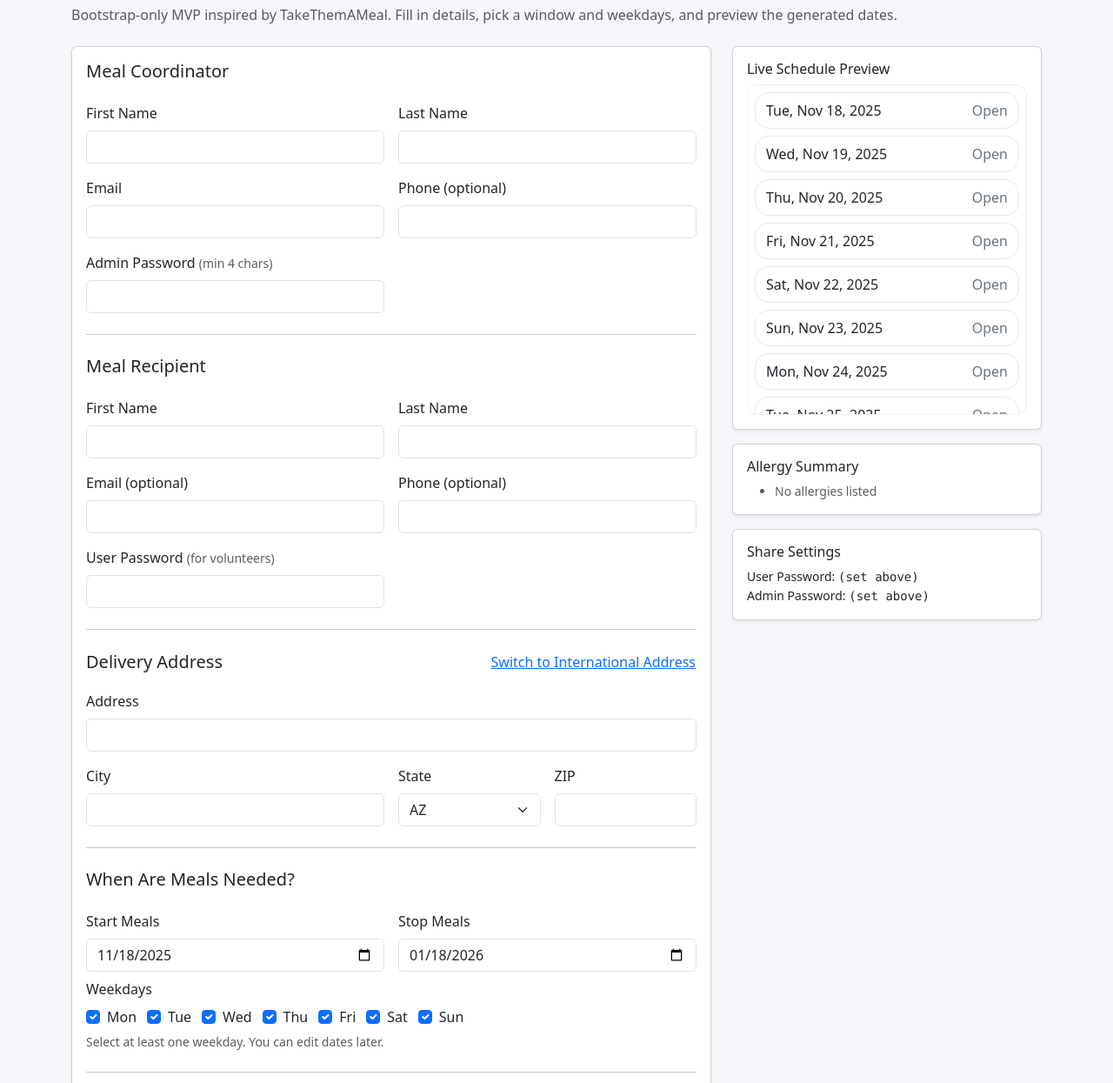
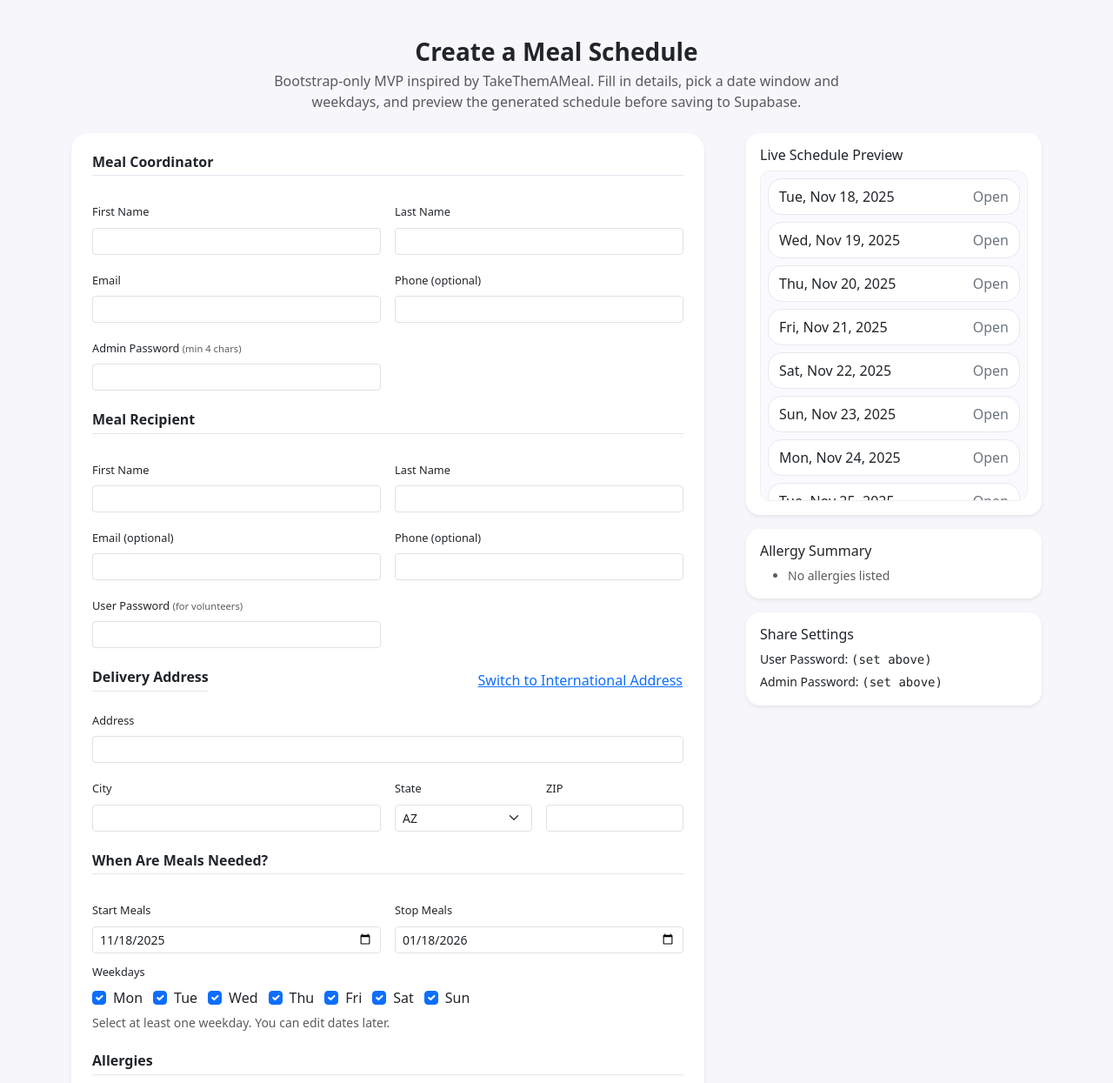
Before and after one commit to KirimAkira/PotluckManager, a plain HTML site: page index.html in a window 1280 px wide. Shown: the part 61-1306 px from the top of the page at 87% size. Drawn offline with nearby package versions, Linux system fonts and the light colour scheme.

Commit message:
index.html

```diff
--- a/index.html
+++ b/index.html
@@ -14,6 +14,13 @@
     <style>
       body {
         background: #f7f7fb;
+      }
+      .navbar-brand {
+        font-weight: 700;
+      }
+      .page-subtitle {
+        max-width: 720px;
+        margin: 0 auto;
       }
       .sticky-preview {
         position: sticky;
@@ -35,45 +42,81 @@
         font-family: ui-monospace, SFMono-Regular, Menlo, Monaco, Consolas,
           "Liberation Mono", "Courier New", monospace;
       }
+      .section-title {
+        font-size: 1rem;
+        font-weight: 600;
+        border-bottom: 1px solid #e5e5f0;
+        padding-bottom: 0.35rem;
+        margin-bottom: 0.75rem;
+      }
+      .card-main {
+        border-radius: 1.25rem;
+        border: 0;
+      }
+      .card-side {
+        border-radius: 1rem;
+        border: 0;
+      }
+      .form-label {
+        font-size: 0.8rem;
+        font-weight: 500;
+      }
     </style>
   </head>
   <body>
-    <div class="container py-4">
-      <div class="mb-4">
-        <h1 class="h3 fw-semibold">Create a Meal Schedule</h1>
-        <p class="text-muted mb-0">
+    <!-- 상단 네비게이션 / 헤더 -->
+    <nav class="navbar navbar-expand-lg navbar-light bg-white shadow-sm">
+      <div class="container">
+        <a class="navbar-brand" href="#">
+          PotluckManager
+        </a>
+        <span class="navbar-text text-muted small">
+          Simple community meal scheduling (Bootstrap + Supabase)
+        </span>
+      </div>
+    </nav>
+
+    <div class="container py-4 py-md-5">
+      <!-- 페이지 타이틀 -->
+      <div class="mb-4 text-center">
+        <h1 class="h3 fw-semibold mb-1">Create a Meal Schedule</h1>
+        <p class="text-muted mb-0 page-subtitle">
           Bootstrap-only MVP inspired by TakeThemAMeal. Fill in details, pick a
-          window and weekdays, and preview the generated dates.
+          date window and weekdays, and preview the generated schedule before
+          saving to Supabase.
         </p>
       </div>
 
-      <form id="setupForm" class="row g-4">
+      <form id="setupForm" class="row g-4 g-lg-5">
         <!-- Left: form -->
         <div class="col-lg-8">
-          <div class="card shadow-sm">
-            <div class="card-body">
-              <h2 class="h5">Meal Coordinator</h2>
+          <div class="card shadow-sm card-main">
+            <div class="card-body p-4 p-md-4">
+
+              <!-- Meal Coordinator -->
+              <div class="mb-4">
+                <h2 class="section-title">Meal Coordinator</h2>
                 <div class="row g-3 mt-1">
                   <div class="col-sm-6">
                     <label class="form-label">First Name</label>
-                  <input class="form-control" id="coordFirst" required />
+                    <input class="form-control form-control-sm" id="coordFirst" required />
                   </div>
                   <div class="col-sm-6">
                     <label class="form-label">Last Name</label>
-                  <input class="form-control" id="coordLast" required />
+                    <input class="form-control form-control-sm" id="coordLast" required />
                   </div>
                   <div class="col-sm-6">
                     <label class="form-label">Email</label>
                     <input
                       type="email"
-                    class="form-control"
+                      class="form-control form-control-sm"
                       id="coordEmail"
                       required
                     />
                   </div>
                   <div class="col-sm-6">
                     <label class="form-label">Phone (optional)</label>
-                  <input class="form-control" id="coordPhone" />
+                    <input class="form-control form-control-sm" id="coordPhone" />
                   </div>
                   <div class="col-sm-6">
                     <label class="form-label"
@@ -82,33 +125,34 @@
                     >
                     <input
                       type="password"
-                    class="form-control"
+                      class="form-control form-control-sm"
                       id="adminPw"
                       minlength="4"
                       required
                     />
                   </div>
                 </div>
+              </div>
 
-              <hr class="my-4" />
-
-              <h2 class="h5">Meal Recipient</h2>
+              <!-- Recipient -->
+              <div class="mb-4">
+                <h2 class="section-title">Meal Recipient</h2>
                 <div class="row g-3 mt-1">
                   <div class="col-sm-6">
                     <label class="form-label">First Name</label>
-                  <input class="form-control" id="recFirst" required />
+                    <input class="form-control form-control-sm" id="recFirst" required />
                   </div>
                   <div class="col-sm-6">
                     <label class="form-label">Last Name</label>
-                  <input class="form-control" id="recLast" required />
+                    <input class="form-control form-control-sm" id="recLast" required />
                   </div>
                   <div class="col-sm-6">
                     <label class="form-label">Email (optional)</label>
-                  <input type="email" class="form-control" id="recEmail" />
+                    <input type="email" class="form-control form-control-sm" id="recEmail" />
                   </div>
                   <div class="col-sm-6">
                     <label class="form-label">Phone (optional)</label>
-                  <input class="form-control" id="recPhone" />
+                    <input class="form-control form-control-sm" id="recPhone" />
                   </div>
                   <div class="col-sm-6">
                     <label class="form-label"
@@ -117,52 +161,54 @@
                         >(for volunteers)</span
                       ></label
                     >
-                  <input class="form-control" id="userPw" required />
+                    <input class="form-control form-control-sm" id="userPw" required />
+                  </div>
                 </div>
               </div>
 
-              <hr class="my-4" />
-
+              <!-- Address -->
+              <div class="mb-4">
                 <div class="d-flex justify-content-between align-items-center">
-                <h2 class="h5 mb-0">Delivery Address</h2>
-                <button class="btn btn-link p-0" type="button" id="toggleIntl">
+                  <h2 class="section-title mb-0">Delivery Address</h2>
+                  <button class="btn btn-link p-0 small" type="button" id="toggleIntl">
                     Switch to International Address
                   </button>
                 </div>
                 <div id="usAddress" class="row g-3 mt-1">
                   <div class="col-12">
                     <label class="form-label">Address</label>
-                  <input class="form-control" id="addr1" />
+                    <input class="form-control form-control-sm" id="addr1" />
                   </div>
                   <div class="col-sm-6">
                     <label class="form-label">City</label>
-                  <input class="form-control" id="city" />
+                    <input class="form-control form-control-sm" id="city" />
                   </div>
                   <div class="col-sm-3">
                     <label class="form-label">State</label>
-                  <select class="form-select" id="state"></select>
+                    <select class="form-select form-select-sm" id="state"></select>
                   </div>
                   <div class="col-sm-3">
                     <label class="form-label">ZIP</label>
-                  <input class="form-control" id="zip" />
+                    <input class="form-control form-control-sm" id="zip" />
                   </div>
                 </div>
                 <div id="intlAddress" class="mt-2 d-none">
                   <label class="form-label">International Address</label>
-                <textarea class="form-control" id="intl" rows="3"></textarea>
+                  <textarea class="form-control form-control-sm" id="intl" rows="3"></textarea>
+                </div>
               </div>
 
-              <hr class="my-4" />
-
-              <h2 class="h5">When Are Meals Needed?</h2>
+              <!-- Date window -->
+              <div class="mb-4">
+                <h2 class="section-title">When Are Meals Needed?</h2>
                 <div class="row g-3 mt-1">
                   <div class="col-sm-6">
                     <label class="form-label">Start Meals</label>
-                  <input type="date" class="form-control" id="startDate" />
+                    <input type="date" class="form-control form-control-sm" id="startDate" />
                   </div>
                   <div class="col-sm-6">
                     <label class="form-label">Stop Meals</label>
-                  <input type="date" class="form-control" id="endDate" />
+                    <input type="date" class="form-control form-control-sm" id="endDate" />
                   </div>
                 </div>
                 <div class="mt-2 weekday">
@@ -174,34 +220,38 @@
                     Select at least one weekday. You can edit dates later.
                   </div>
                 </div>
+              </div>
 
-              <hr class="my-4" />
-
-              <h2 class="h5">Allergies</h2>
-              <div id="allergies" class="d-flex flex-wrap gap-3">
+              <!-- Allergies -->
+              <div class="mb-4">
+                <h2 class="section-title">Allergies</h2>
+                <div id="allergies" class="d-flex flex-wrap gap-3 mb-2">
                   <!-- allergen chips inserted by JS -->
                 </div>
                 <div class="mt-2">
                   <label class="form-label">Other Allergies</label>
                   <input
-                  class="form-control"
+                    class="form-control form-control-sm"
                     id="otherAllergy"
                     placeholder="e.g., cilantro, pork, spicy foods"
                   />
                 </div>
+              </div>
 
-              <hr class="my-4" />
-
-              <h2 class="h5">Notes and Instructions</h2>
+              <!-- Notes -->
+              <div class="mb-3">
+                <h2 class="section-title">Notes and Instructions</h2>
                 <textarea
-                class="form-control"
+                  class="form-control form-control-sm"
                   id="notes"
                   rows="4"
                   placeholder="Household size, likes/dislikes, drop-off instructions..."
                 ></textarea>
+              </div>
 
+              <!-- Submit -->
               <div class="mt-4 d-flex align-items-center gap-3">
-                <button type="submit" class="btn btn-primary">
+                <button type="submit" class="btn btn-success px-4">
                   Create Meal Schedule
                 </button>
                 <div id="errorBox" class="text-danger small"></div>
@@ -213,9 +263,9 @@
         <!-- Right: preview -->
         <div class="col-lg-4">
           <div class="sticky-preview">
-            <div class="card shadow-sm mb-3">
+            <div class="card shadow-sm card-side mb-3">
               <div class="card-body">
-                <h3 class="h6">Live Schedule Preview</h3>
+                <h3 class="h6 mb-2">Live Schedule Preview</h3>
                 <div
                   id="dateList"
                   class="mt-2"
@@ -225,26 +275,29 @@
                     border: 1px solid #eee;
                     border-radius: 0.75rem;
                     padding: 0.5rem;
+                    background: #fafafe;
                   "
                 ></div>
               </div>
             </div>
 
-            <div class="card shadow-sm mb-3">
+            <div class="card shadow-sm card-side mb-3">
               <div class="card-body">
-                <h3 class="h6">Allergy Summary</h3>
+                <h3 class="h6 mb-2">Allergy Summary</h3>
                 <ul id="allergySummary" class="small mb-0"></ul>
               </div>
             </div>
 
-            <div class="card shadow-sm">
+            <div class="card shadow-sm card-side">
               <div class="card-body">
-                <h3 class="h6">Share Settings</h3>
-                <div class="small">
-                  User Password: <span class="mono" id="userPwPreview"></span>
+                <h3 class="h6 mb-2">Share Settings</h3>
+                <div class="small mb-1">
+                  User Password:
+                  <span class="mono" id="userPwPreview"></span>
                 </div>
                 <div class="small">
-                  Admin Password: <span class="mono" id="adminPwPreview"></span>
+                  Admin Password:
+                  <span class="mono" id="adminPwPreview"></span>
                 </div>
               </div>
             </div>
@@ -256,68 +309,13 @@
     <!-- App logic (preview/validators/helpers) -->
     <script>
       const US_STATES = [
-        "AK",
-        "AL",
-        "AR",
-        "AZ",
-        "CA",
-        "CO",
-        "CT",
-        "DC",
-        "DE",
-        "FL",
-        "GA",
-        "HI",
-        "IA",
-        "ID",
-        "IL",
-        "IN",
-        "KS",
-        "KY",
-        "LA",
-        "MA",
-        "MD",
-        "ME",
-        "MI",
-        "MN",
-        "MO",
-        "MS",
-        "MT",
-        "NC",
-        "ND",
-        "NE",
-        "NH",
-        "NJ",
-        "NM",
-        "NV",
-        "NY",
-        "OH",
-        "OK",
-        "OR",
-        "PA",
-        "RI",
-        "SC",
-        "SD",
-        "TN",
-        "TX",
-        "UT",
-        "VA",
-        "VT",
-        "WA",
-        "WI",
-        "WV",
-        "WY",
-        "AA",
-        "AE",
-        "AP",
-        "AS",
-        "FM",
-        "GU",
-        "MH",
-        "MP",
-        "PR",
-        "PW",
-        "VI",
+        "AK","AL","AR","AZ","CA","CO","CT","DC","DE","FL",
+        "GA","HI","IA","ID","IL","IN","KS","KY","LA","MA",
+        "MD","ME","MI","MN","MO","MS","MT","NC","ND","NE",
+        "NH","NJ","NM","NV","NY","OH","OK","OR","PA","RI",
+        "SC","SD","TN","TX","UT","VA","VT","WA","WI","WV",
+        "WY","AA","AE","AP","AS","FM","GU","MH","MP","PR",
+        "PW","VI"
       ];
       const WEEKDAYS = ["Mon", "Tue", "Wed", "Thu", "Fri", "Sat", "Sun"];
       const ALLERGENS = [
@@ -356,9 +354,7 @@
         const set = new Set(enabled);
         const out = [];
         for (let d = new Date(start); d <= end; d.setDate(d.getDate() + 1)) {
-          const label = ["Sun", "Mon", "Tue", "Wed", "Thu", "Fri", "Sat"][
-            d.getDay()
-          ];
+          const label = ["Sun", "Mon", "Tue", "Wed", "Thu", "Fri", "Sat"][d.getDay()];
           if (set.has(label)) out.push(new Date(d));
         }
         return out;
```
Lines whose indentation alone changed are shown as unchanged.
